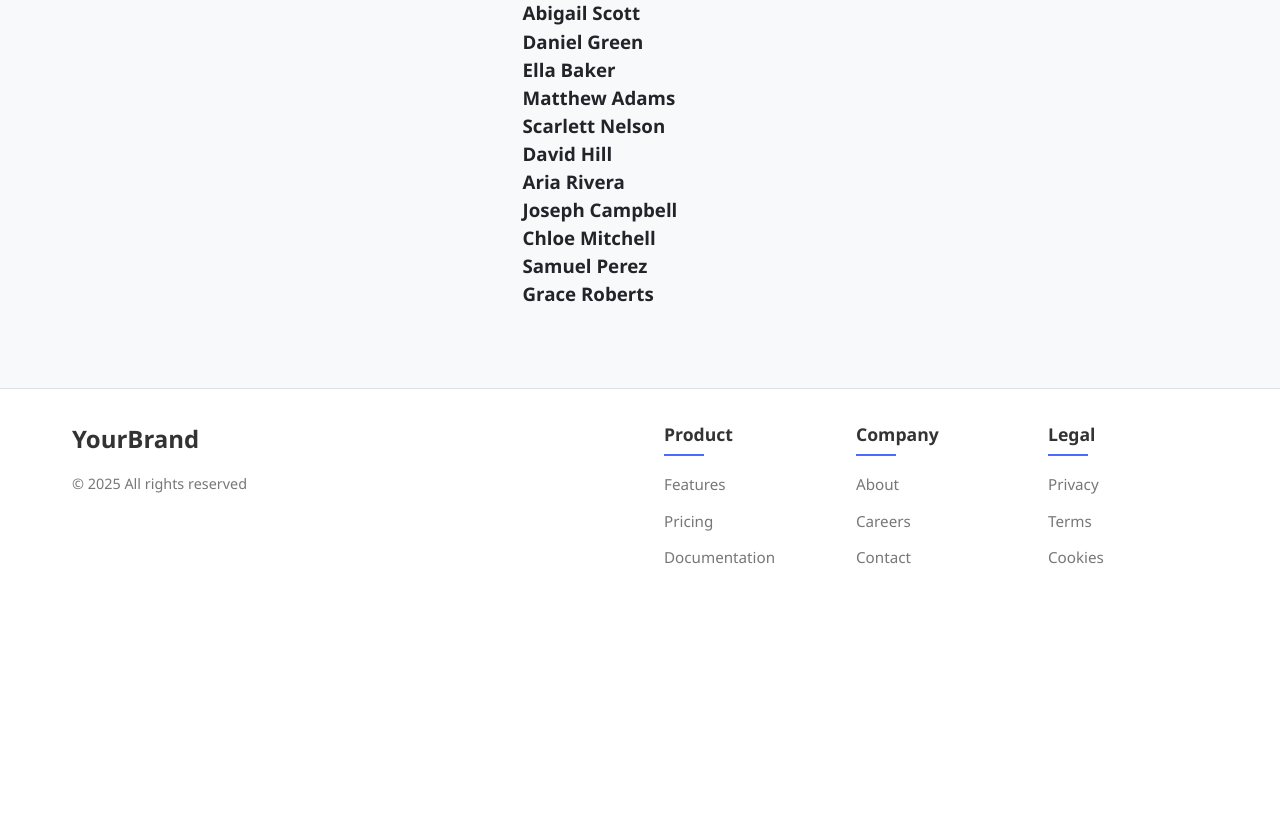
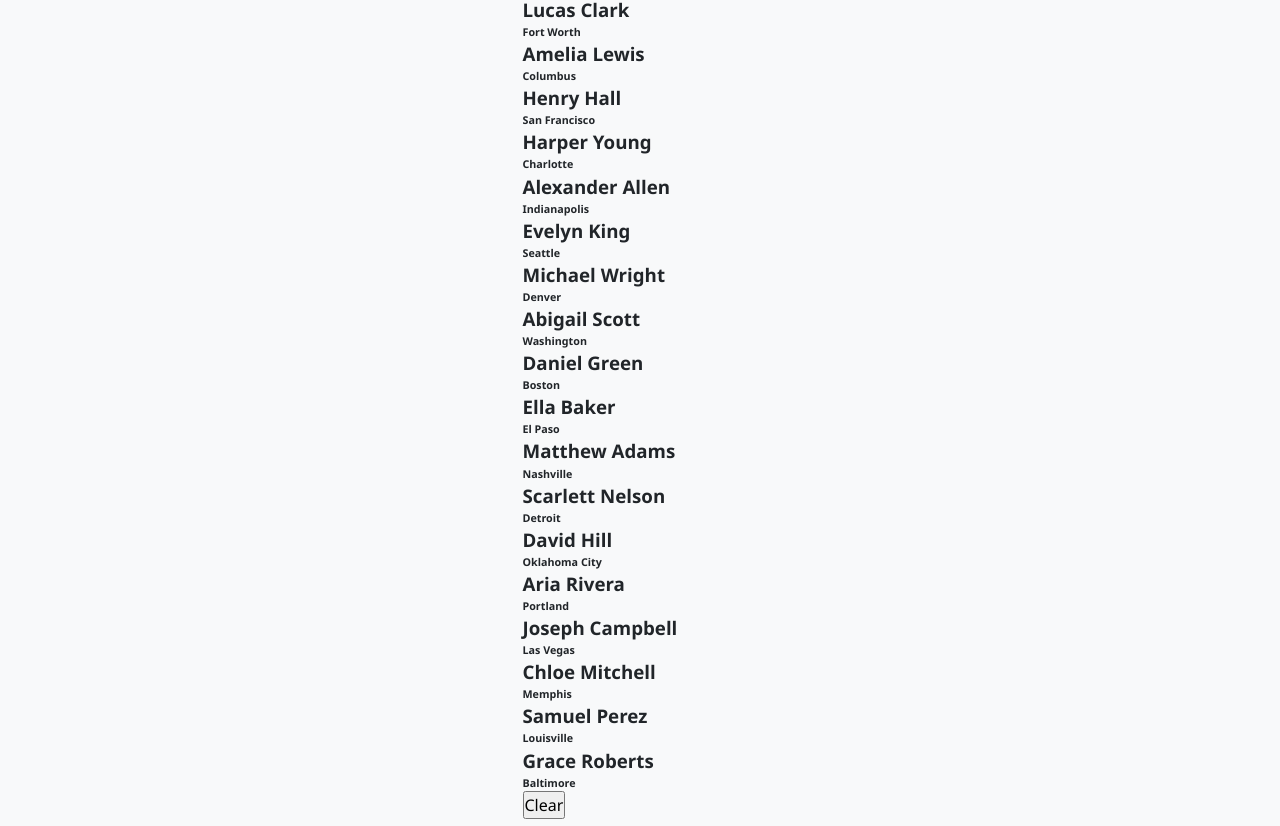
Before and after one commit to ChanukaNadun/perfect-front-end-react, a React (Create React App) app: page /state in a window 1280 px wide. Shown: the part 594-1420 px from the top of the page. Before the commit the page ends 1195 px from the top, so only its background shows below. Built offline with nearby package versions, Linux system fonts and the light colour scheme.

Commit message:
improve filter name and city

```diff
--- a/src/Pages/state/index.jsx
+++ b/src/Pages/state/index.jsx
@@ -7,9 +7,12 @@ function StateCheck() {
 
   useEffect(() => {
     let filterNamesList = [];
-    if(searchName !== "") {
+    if (searchName !== "") {
       filterNamesList = people.filter((person) => {
-          return person.name.toLowerCase().includes(searchName.toLowerCase());
+        return (
+          person.name.toLowerCase().includes(searchName.toLowerCase()) ||
+          person.city.toLowerCase().includes(searchName.toLowerCase())
+        );
       });
       setFilterNames(filterNamesList);
       console.log(filterNamesList, "Filtered Names", searchName);
@@ -17,17 +20,31 @@ function StateCheck() {
       setFilterNames(people);
       console.log("No changes");
     }
+  }, [searchName]);
 
-  }, [searchName]);
+  const clearInput = () => {
+    setFilterNames(people);
+    setSearchName("");
+  };
 
   return (
     <div>
-      <input type="text" placeholder="Search..." onChange={(e) =>setSearchName(e.target.value)} />
-      {filterNames ? filterNames.map((person, index) => (
+      <input
+        type="text"
+        placeholder="Search..."
+        onChange={(e) => setSearchName(e.target.value)}
+      />
+      {filterNames ? (
+        filterNames.map((person, index) => (
           <div key={index}>
             <h3>{person.name}</h3>
+            <h6>{person.city}</h6>
           </div>
-      )) :(<div>No Data Found</div>)}
+        ))
+      ) : (
+        <div>No Data Found</div>
+      )}
+      <button onClick={clearInput}>Clear</button>
     </div>
   );
 }
```
Lines whose indentation alone changed are shown as unchanged.
